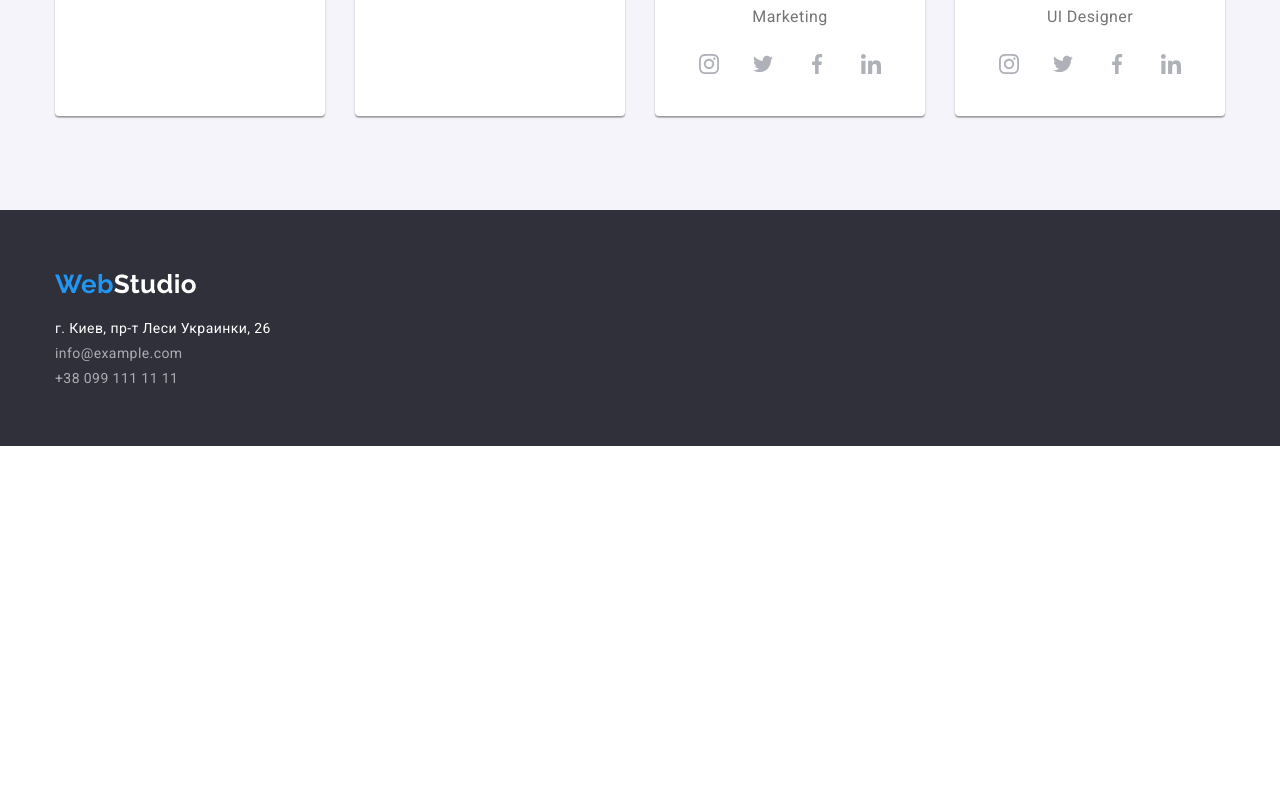
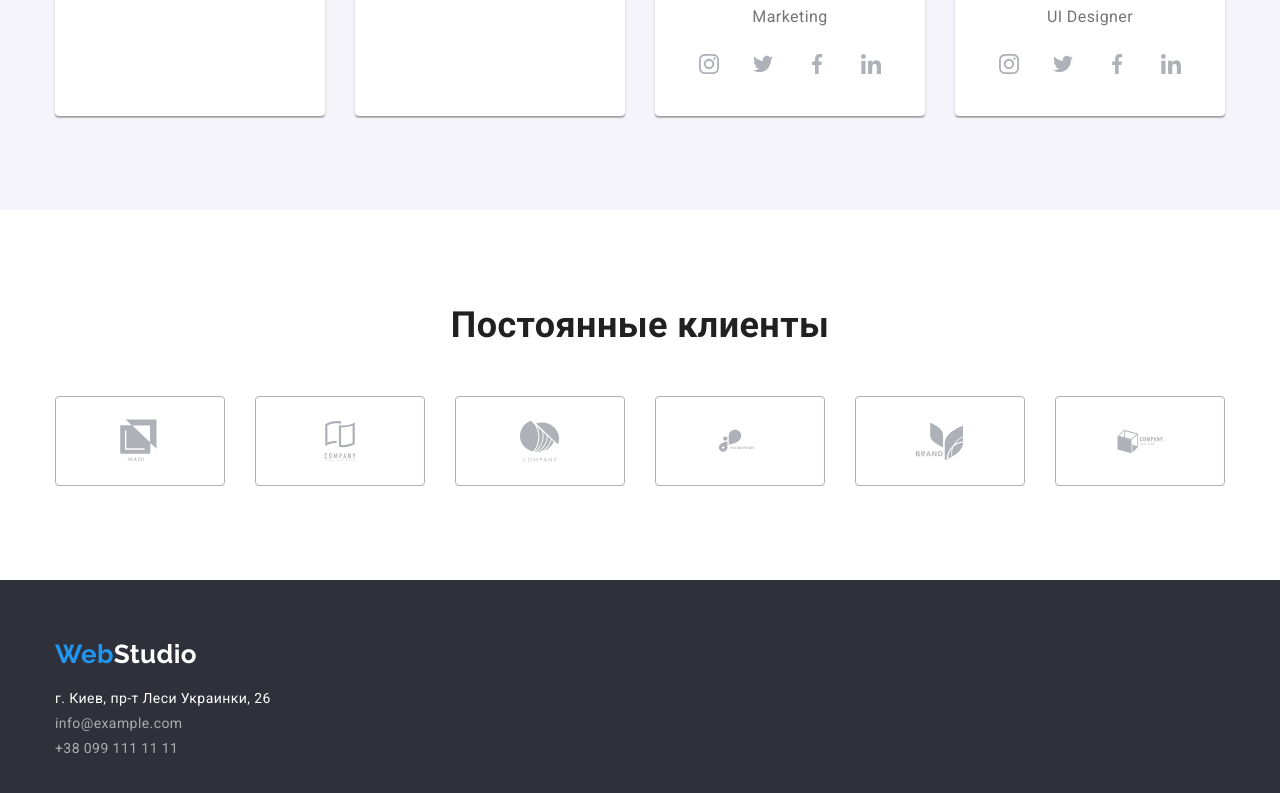
Before and after one commit to Knirta/goit-markup-hw-04, a plain HTML site: page index.html in a window 1280 px wide. Shown: the part 2107-2900 px from the top of the page. Before the commit the page ends 2553 px from the top, so only its background shows below. Drawn offline with nearby package versions, Linux system fonts and the light colour scheme.

Commit message:
add clients section

```diff
--- a/css/style.css
+++ b/css/style.css
@@ -220,11 +220,11 @@ img {
 }
 
 .advantages-list .item {
-  flex-basis: calc((100% - 90px) / 4);
+  flex-basis: calc((100% - 3 * var(--grid-gap)) / 4);
 }
 
 .advantages-list .item + .item {
-  margin-left: 30px;
+  margin-left: var(--grid-gap);
 }
 
 .advantages-list .icon-wrapper {
@@ -273,11 +273,11 @@ img {
 }
 
 .activities-list .item {
-  flex-basis: calc((100% - 60px) / 3);
+  flex-basis: calc((100% - 2 * var(--grid-gap)) / 3);
 }
 
 .activities-list .item + .item {
-  margin-left: 30px;
+  margin-left: var(--grid-gap);
 }
 
 /* Team */
@@ -295,17 +295,17 @@ img {
   display: flex;
 }
 
-.team-list > .item + .item {
-  margin-left: 30px;
-}
-
 .team-list > .item {
-  flex-basis: calc((100% - 90px) / 4);
+  flex-basis: calc((100% - 3 * var(--grid-gap)) / 4);
   border-radius: 0 0 4px 4px;
 
   background-color: var(--primary-background-color);
   box-shadow: 0px 1px 3px rgba(0, 0, 0, 0.12), 0px 1px 1px rgba(0, 0, 0, 0.14),
     0px 2px 1px rgba(0, 0, 0, 0.2);
+}
+
+.team-list > .item + .item {
+  margin-left: var(--grid-gap);
 }
 
 .team-list .item-content {
@@ -357,6 +357,51 @@ img {
 }
 
 .social-links .icon {
+  fill: currentColor;
+}
+
+/*Clients*/
+
+.clients {
+  padding-top: 94px;
+  padding-bottom: 94px;
+}
+
+.clients-list {
+  display: flex;
+}
+
+.clients-list > .item {
+  flex-basis: calc((100% - 5 * var(--grid-gap)) / 6);
+  height: 90px;
+  border: 1px solid #afb1b8;
+  border-radius: 4px;
+}
+
+.clients-list > .item + .item {
+  margin-left: var(--grid-gap);
+}
+
+.clients-list .link {
+  display: flex;
+  height: 100%;
+  justify-content: center;
+  align-items: center;
+
+  color: #afb1b8;
+}
+
+.clients-list .item:hover,
+.clients-list .item:focus {
+  border-color: #2196f3;
+}
+
+.clients-list .link:hover,
+.clients-list .link:focus {
+  color: #2196f3;
+}
+
+.clients-list .icon {
   fill: currentColor;
 }
 
--- a/index.html
+++ b/index.html
@@ -277,6 +277,49 @@
           </ul>
         </div>
       </section>
+      <section class="clients">
+        <div class="container">
+          <h2 class="section-title">Постоянные клиенты</h2>
+          <ul class="clients-list">
+            <li class="item">
+              <a class="link" href
+                ><svg class="icon" width="44.27" height="49.23">
+                  <use href="./images/sprite.svg#logo1"></use></svg
+              ></a>
+            </li>
+            <li class="item">
+              <a class="link" href
+                ><svg class="icon" width="40" height="52">
+                  <use href="./images/sprite.svg#logo2"></use></svg
+              ></a>
+            </li>
+            <li class="item">
+              <a class="link" href
+                ><svg class="icon" width="41" height="42.6">
+                  <use href="./images/sprite.svg#logo3"></use></svg
+              ></a>
+            </li>
+            <li class="item">
+              <a class="link" href
+                ><svg class="icon" width="79.66" height="42.02">
+                  <use href="./images/sprite.svg#logo4"></use></svg
+              ></a>
+            </li>
+            <li class="item">
+              <a class="link" href
+                ><svg class="icon" width="59" height="47">
+                  <use href="./images/sprite.svg#logo5"></use></svg
+              ></a>
+            </li>
+            <li class="item">
+              <a class="link" href
+                ><svg class="icon" width="88.48" height="45.44">
+                  <use href="./images/sprite.svg#logo6"></use></svg
+              ></a>
+            </li>
+          </ul>
+        </div>
+      </section>
     </main>
     <footer class="footer">
       <div class="container">
```
